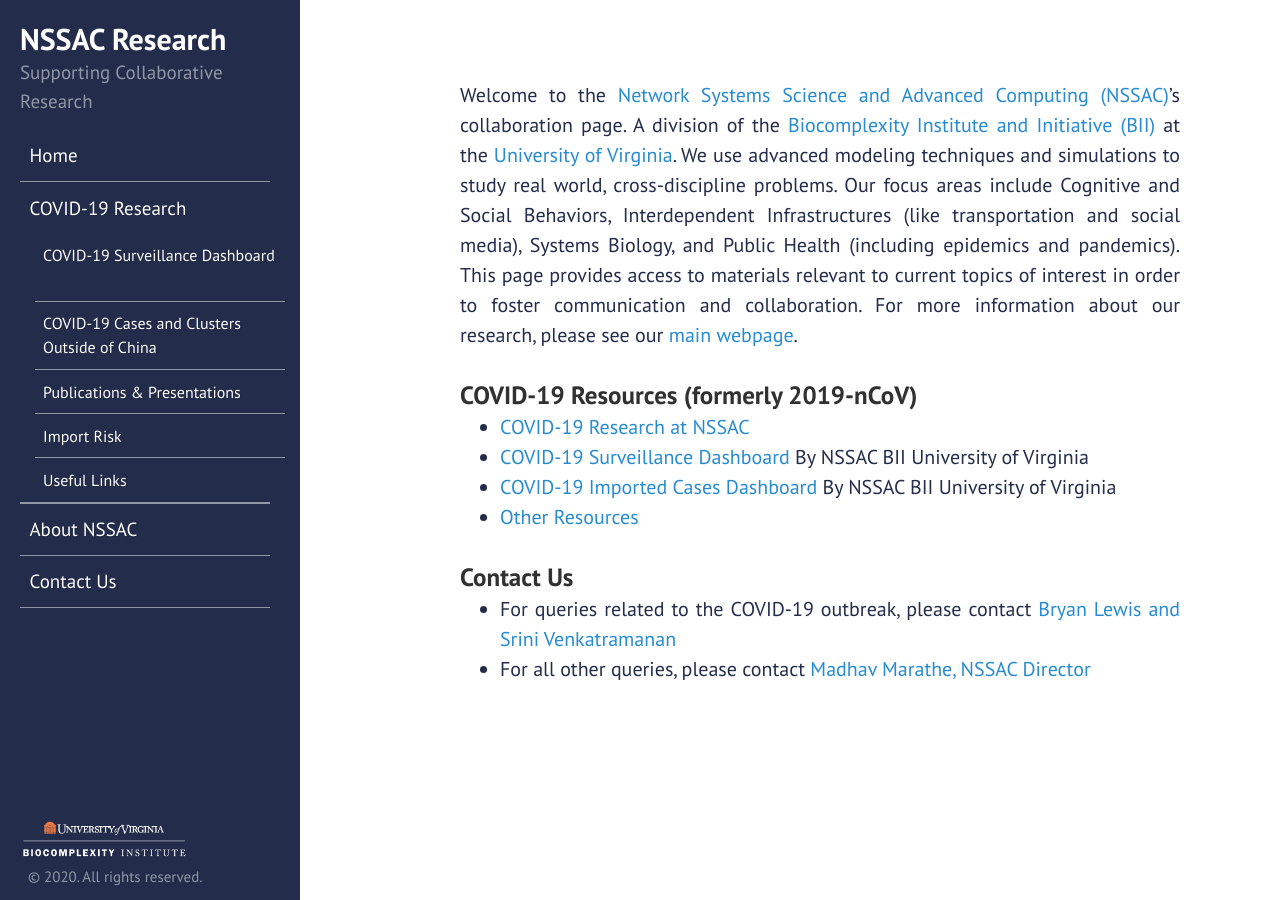
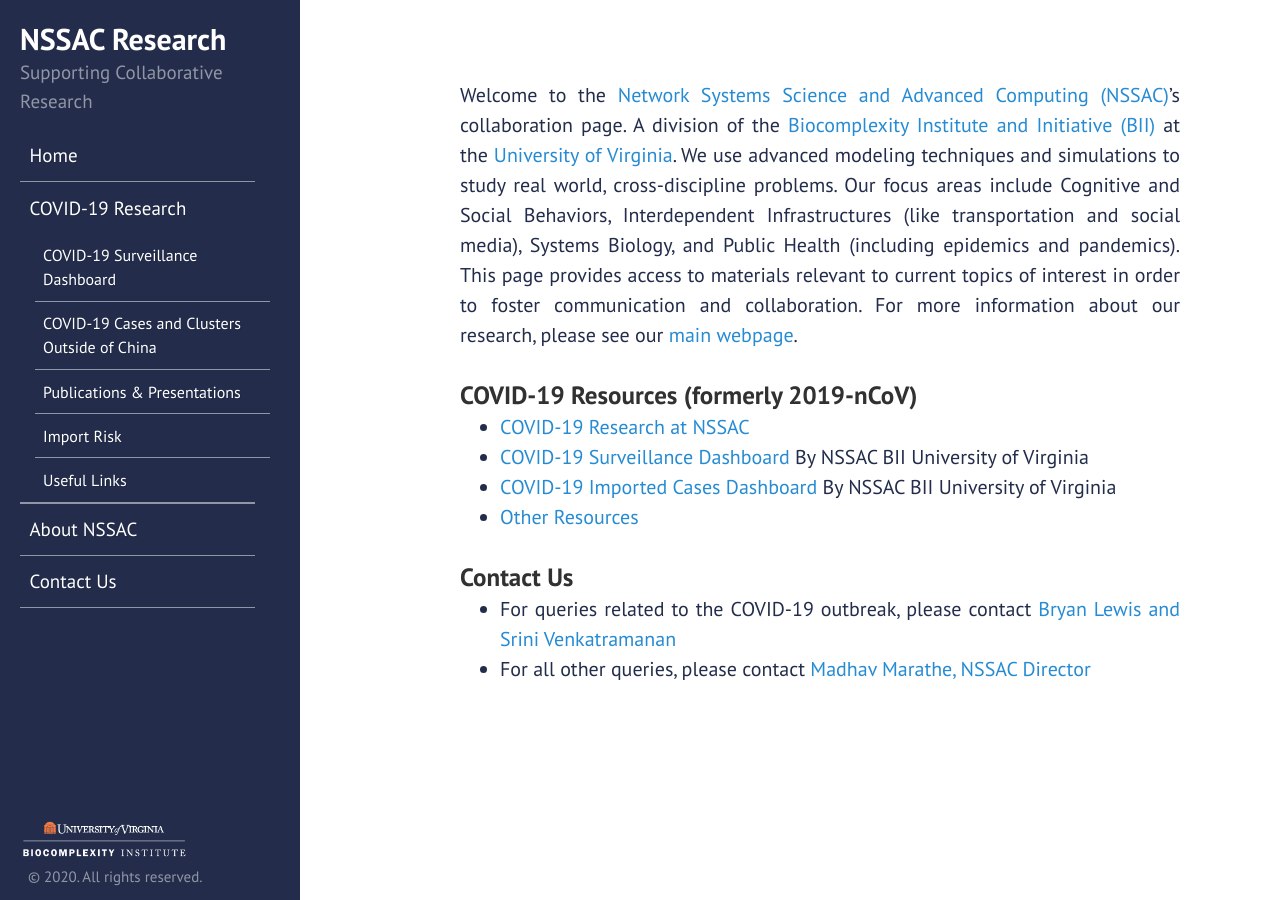
Before and after one commit to mehta-gaurav/mehta-gaurav.github.io, a Jekyll site: the page built from index.md, in a window 1280 px wide. Built offline with Jekyll 4.4.1, drawn with Linux system fonts in a browser that asks for light colours.

Commit message:
Update layout.css

```diff
--- a/public/css/layout.css
+++ b/public/css/layout.css
@@ -50,7 +50,7 @@
     display: block;
     color: white;
     text-shadow: 1px 1px 0 rgba(0, 0, 0, .125);
-    width: 250px;
+    width: 235px;
 }
 
 a:-webkit-any-link {
```
